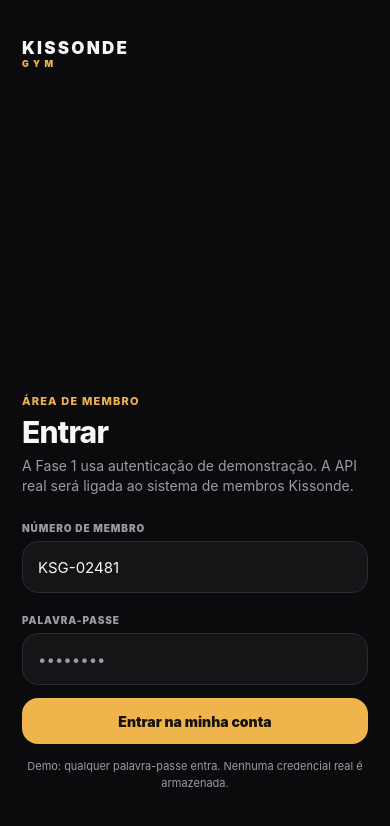
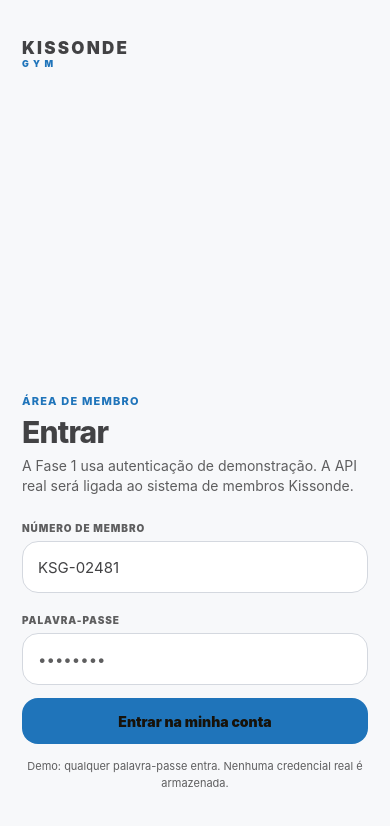
Before and after one commit to DonTrozo/Kissonde-gym, a React Native app: screen / in a window 390 px wide. Shown: the top 826 px of the page. Built offline with nearby package versions, Linux system fonts and the light colour scheme.

Commit message:
Apply Kissonde logo colour palette

```diff
--- a/src/theme.ts
+++ b/src/theme.ts
@@ -1,14 +1,16 @@
 export const colors = {
-  bg: '#0B0B0D',
-  panel: '#151518',
-  panel2: '#1D1D22',
-  text: '#F7F7F8',
-  muted: '#9B9BA3',
-  border: '#2A2A31',
-  accent: '#F0B44D',
-  success: '#4BC27A',
-  danger: '#EF6A6A',
-  info: '#6AA9FF',
+  bg: '#F7F8FA',
+  panel: '#FFFFFF',
+  panel2: '#EEF2F6',
+  text: '#424244',
+  muted: '#5E5E5F',
+  border: '#D4D8DF',
+  accent: '#1F74BA',
+  accentDark: '#145287',
+  slate: '#92A3B8',
+  success: '#1F74BA',
+  danger: '#C84D4D',
+  info: '#145287',
 };
 
 export const radius = {
```
